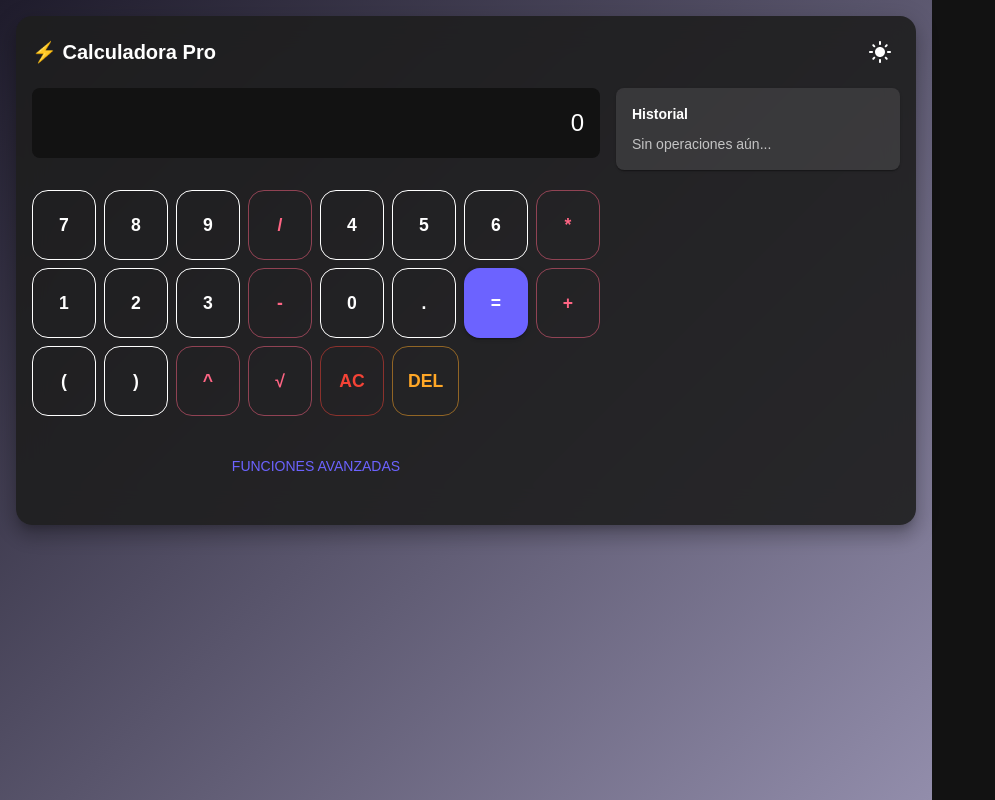
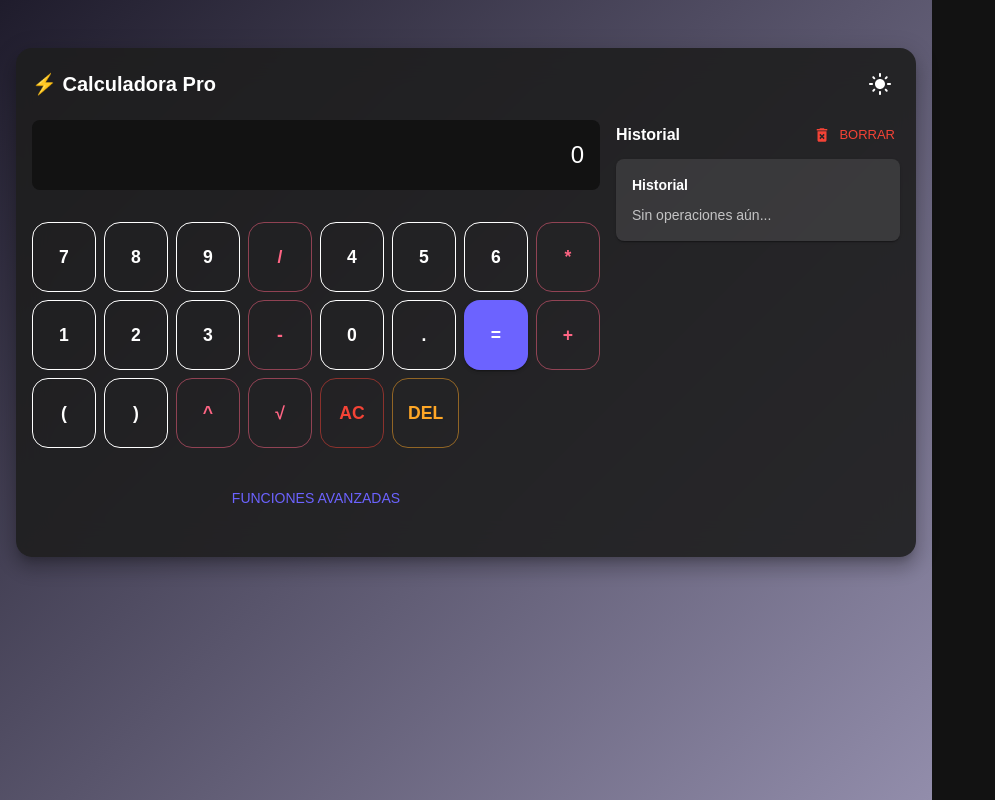
Before and after one commit to Patogol35/Calculadora, a React (Vite) app: page / in a window 1280 px wide. Shown: the whole page, without its empty margins (0-995 px from the left). Built offline with nearby package versions, Linux system fonts and the light colour scheme.

Commit message:
Update Calculator.jsx

```diff
--- a/src/components/Calculator.jsx
+++ b/src/components/Calculator.jsx
@@ -1,6 +1,13 @@
 import { useState, useEffect } from "react";
-import { Box, Typography, IconButton, Paper, useMediaQuery } from "@mui/material";
-import { DarkMode, LightMode } from "@mui/icons-material";
+import {
+  Box,
+  Typography,
+  IconButton,
+  Paper,
+  useMediaQuery,
+  Button,
+} from "@mui/material";
+import { DarkMode, LightMode, DeleteForever } from "@mui/icons-material";
 import { motion } from "framer-motion";
 import * as math from "mathjs";
 import Display from "./Display";
@@ -10,15 +17,15 @@ import History from "./History";
 export default function Calculator({ theme, darkMode, setDarkMode }) {
   const [input, setInput] = useState("");
   const [history, setHistory] = useState([]);
-  const isDesktop = useMediaQuery("(min-width: 768px)"); // ✅ detectar landscape/desktop
+  const isDesktop = useMediaQuery("(min-width: 768px)");
 
-  // cargar historial desde localStorage
+  // cargar historial
   useEffect(() => {
     const saved = localStorage.getItem("calc-history");
     if (saved) setHistory(JSON.parse(saved));
   }, []);
 
-  // guardar historial en localStorage
+  // guardar historial
   useEffect(() => {
     localStorage.setItem("calc-history", JSON.stringify(history));
   }, [history]);
@@ -42,7 +49,13 @@ export default function Calculator({ theme, darkMode, setDarkMode }) {
     }
   };
 
-  // soporte teclado físico
+  // borrar historial
+  const clearHistory = () => {
+    setHistory([]);
+    localStorage.removeItem("calc-history");
+  };
+
+  // soporte teclado
   useEffect(() => {
     const handleKeyDown = (e) => {
       if ((e.key >= "0" && e.key <= "9") || "+-*/().".includes(e.key)) {
@@ -67,8 +80,9 @@ export default function Calculator({ theme, darkMode, setDarkMode }) {
         elevation={12}
         sx={{
           width: "100%",
-          maxWidth: isDesktop ? 900 : 400, // ✅ más ancho en desktop
-          margin: "auto",                  // ✅ centrado real
+          maxWidth: isDesktop ? 900 : 400,
+          margin: "auto",
+          mt: { xs: 0, md: 4 }, // 👈 en desktop queda con un margen top
           p: 2,
           borderRadius: 4,
           background: darkMode
@@ -102,23 +116,66 @@ export default function Calculator({ theme, darkMode, setDarkMode }) {
             gap: 2,
           }}
         >
-          {/* Izquierda: display + keypad */}
+          {/* Izquierda */}
           <Box sx={{ flex: 2, display: "flex", flexDirection: "column", gap: 2 }}>
             <Display value={input} darkMode={darkMode} />
             <Keypad handleClick={handleClick} darkMode={darkMode} theme={theme} />
           </Box>
 
-          {/* Derecha: historial (solo en desktop visible al lado) */}
+          {/* Derecha (historial en desktop) */}
           {isDesktop && (
-            <Box sx={{ flex: 1 }}>
+            <Box sx={{ flex: 1, display: "flex", flexDirection: "column", gap: 1 }}>
+              <Box
+                sx={{
+                  display: "flex",
+                  justifyContent: "space-between",
+                  alignItems: "center",
+                }}
+              >
+                <Typography variant="subtitle1" fontWeight="bold">
+                  Historial
+                </Typography>
+                <Button
+                  onClick={clearHistory}
+                  size="small"
+                  color="error"
+                  startIcon={<DeleteForever />}
+                >
+                  Borrar
+                </Button>
+              </Box>
               <History history={history} darkMode={darkMode} />
             </Box>
           )}
         </Box>
 
-        {/* En mobile el historial queda abajo */}
-        {!isDesktop && <History history={history} darkMode={darkMode} />}
+        {/* Historial en mobile */}
+        {!isDesktop && (
+          <Box mt={2}>
+            <Box
+              sx={{
+                display: "flex",
+                justifyContent: "space-between",
+                alignItems: "center",
+                mb: 1,
+              }}
+            >
+              <Typography variant="subtitle1" fontWeight="bold">
+                Historial
+              </Typography>
+              <Button
+                onClick={clearHistory}
+                size="small"
+                color="error"
+                startIcon={<DeleteForever />}
+              >
+                Borrar
+              </Button>
+            </Box>
+            <History history={history} darkMode={darkMode} />
+          </Box>
+        )}
       </Paper>
     </motion.div>
   );
-    }
+}
```
